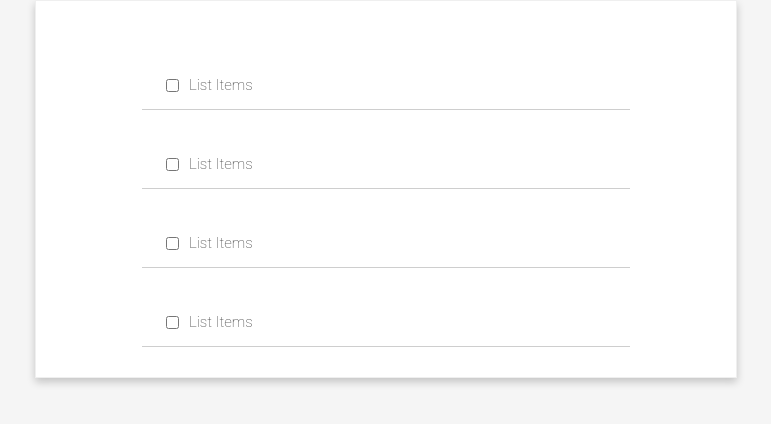
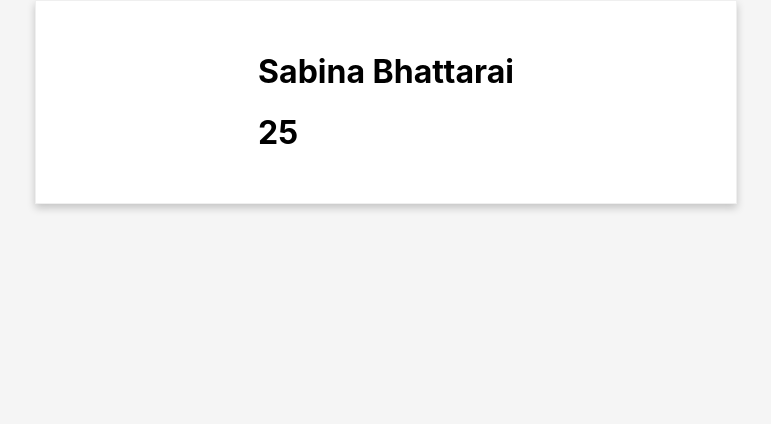
Before and after one commit to Sabieena/task, a React (Create React App) app: page / in a window 1280 px wide. Shown: the top 424 px of the page, without its empty margins (254-1025 px from the left). Built offline with nearby package versions, Linux system fonts and the light colour scheme.

Commit message:
use of state

```diff
--- a/src/App.js
+++ b/src/App.js
@@ -1,14 +1,16 @@
 import React, { Component } from 'react'
 import TodoItem from './component/TodoItem'
+import Practice from './component/Practice'
 
 class App extends Component {
   render() {
     return (
       <div className="todo-list">
+        <Practice />
+        {/* <TodoItem />
         <TodoItem />
         <TodoItem />
-        <TodoItem />
-        <TodoItem />
+        <TodoItem /> */}
       </div>
     )
   }
--- /dev/null
+++ b/src/component/Practice.js
@@ -0,0 +1,23 @@
+import React, { Component } from 'react'
+
+class Practice extends Component {
+    constructor(props) {
+        super(props)
+
+        this.state = {
+             name: "Sabina Bhattarai",
+             age:"25"
+        }
+    }
+
+    render() {
+        return (
+            <div>
+                <h1>{this.state.name}</h1>
+                <h1>{this.state.age}</h1>
+            </div>
+        )
+    }
+}
+
+export default Practice
```
